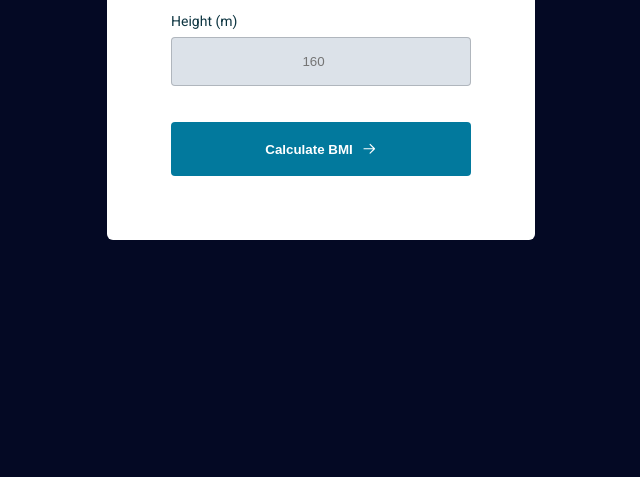
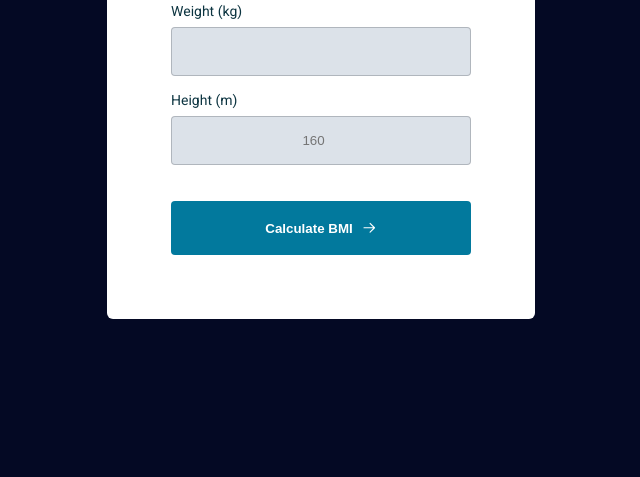
Before and after one commit to emidiovaleretto/rocketseat-bmi-calculator, a plain HTML site: page index.html in a window 1280 px wide. Shown: the part 323-800 px from the top of the page, without its empty margins (319-959 px from the left). Drawn offline with Linux system fonts and the light colour scheme.

Commit message:
style: position the main container in the center of screen

```diff
--- a/assets/css/style.css
+++ b/assets/css/style.css
@@ -48,6 +48,15 @@ body {
   100% {
     transform: translateY(0);
   }
+}
+
+main {
+  display: flex;
+  flex-direction: column;
+  align-items: center;
+  justify-content: center;
+
+  height: 100vh;
 }
 
 .top-bar {
```
